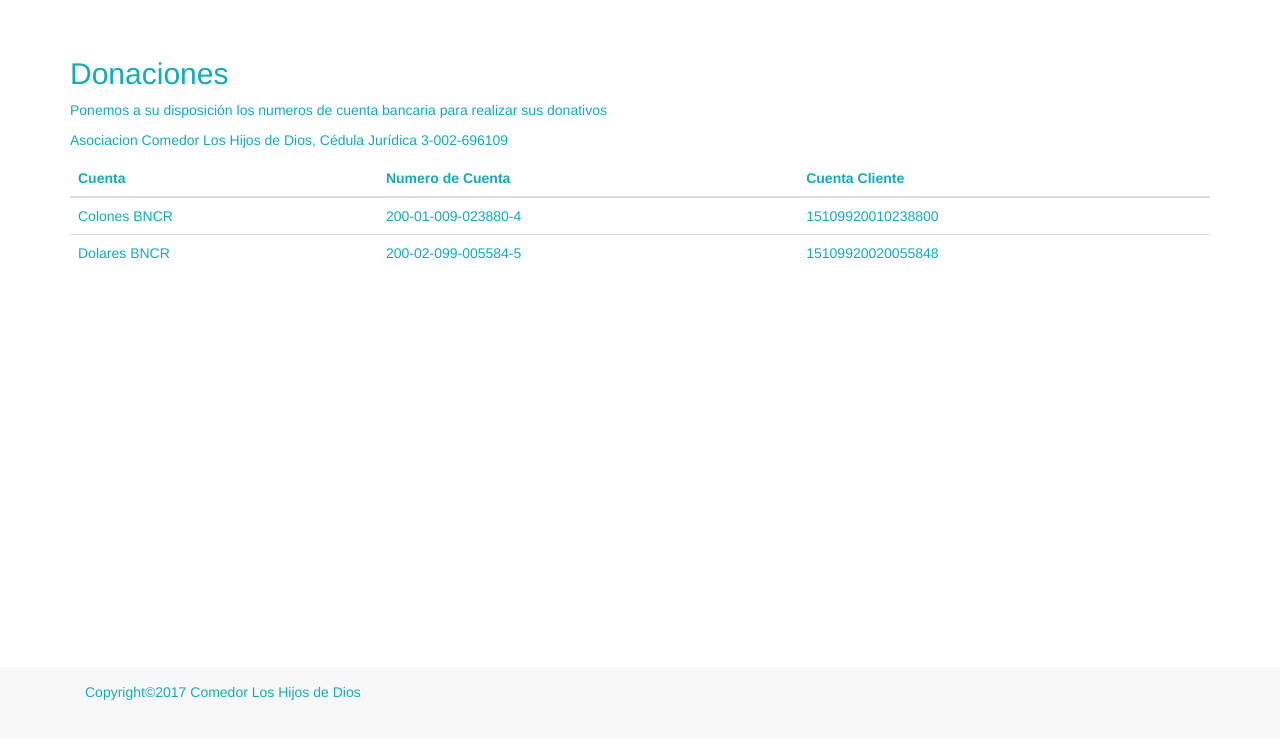
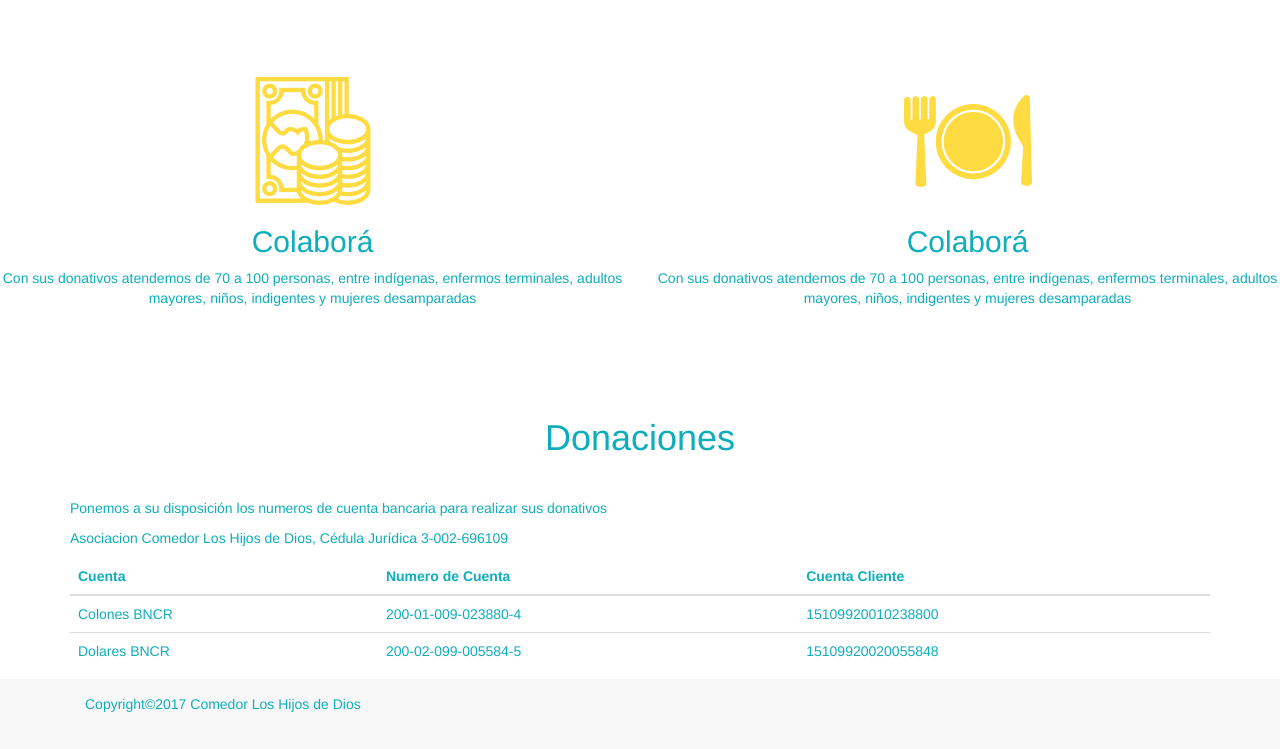
Before and after one commit to rmc1495/Comedor, a plain HTML site: page donar.html in a window 1280 px wide. Shown: the part 63-812 px from the top of the page. Drawn offline with nearby package versions, Linux system fonts and the light colour scheme.

Commit message:
otros cambios backup

```diff
--- a/css/marketing.css
+++ b/css/marketing.css
@@ -66,6 +66,16 @@ h1,h2,h3,p,a,div{
   margin-top: 80px;
    color: #0fadbc;
 
+}
+.table-responsive h1{
+
+  text-align: center;
+  margin-bottom: 40px;
+
+}
+.marketing .col-md-6 {
+
+  margin-top: 100px;
 }
 
 .marketing ul{
--- a/donar.html
+++ b/donar.html
@@ -85,10 +85,49 @@
 
 
 
-<div class="container">
+
+
+
+
+   <div class="marketing">
+
+  <!-- Tres columnas debajo del carousel-->
+
+<div class="row">
+
+            <!--  columna 3 -->
+
+    <div class="col-md-6 text-center">
+      <img class="img-rounded" src="img/dinero.png">
+      <h2>Colaborá</h2>
+      <p>Con sus donativos atendemos de 70 a 100 personas, entre indígenas, enfermos terminales, adultos mayores, niños, indigentes y mujeres desamparadas</p>
+</div>
+
+      <!-- fin columna 3 -->
+
+
+
+
+
+      <!--  columna 3 -->
+
+    <div class="col-md-6 text-center">
+      <img class="img-rounded" src="img/comida.png">
+      <h2>Colaborá</h2>
+      <p>Con sus donativos atendemos de 70 a 100 personas, entre indígenas, enfermos terminales, adultos mayores, niños, indigentes y mujeres desamparadas</p>
+</div>
+
+      <!-- fin columna 3 -->
+
+
+  </div><!-- /.row -->
+ </div>
+
+
+    <div class="container">
 
   <div class="table-responsive">
-  <h2>Donaciones</h2>
+  <h1>Donaciones</h1>
   <p>Ponemos a su disposición los numeros de cuenta bancaria para realizar sus donativos</p>
     <p>Asociacion Comedor Los Hijos de Dios,  Cédula Jurídica 3-002-696109</p>
   <table class="table">
@@ -116,13 +155,6 @@
   </div>
 </div>
 
-
-
-
-
-
-
-
  <footer class="footer">
       <div class="container">
 
```
Also changed, not shown: myv.html (+11 -1 lines), img/comida.png (added), img/dinero.png (added).
